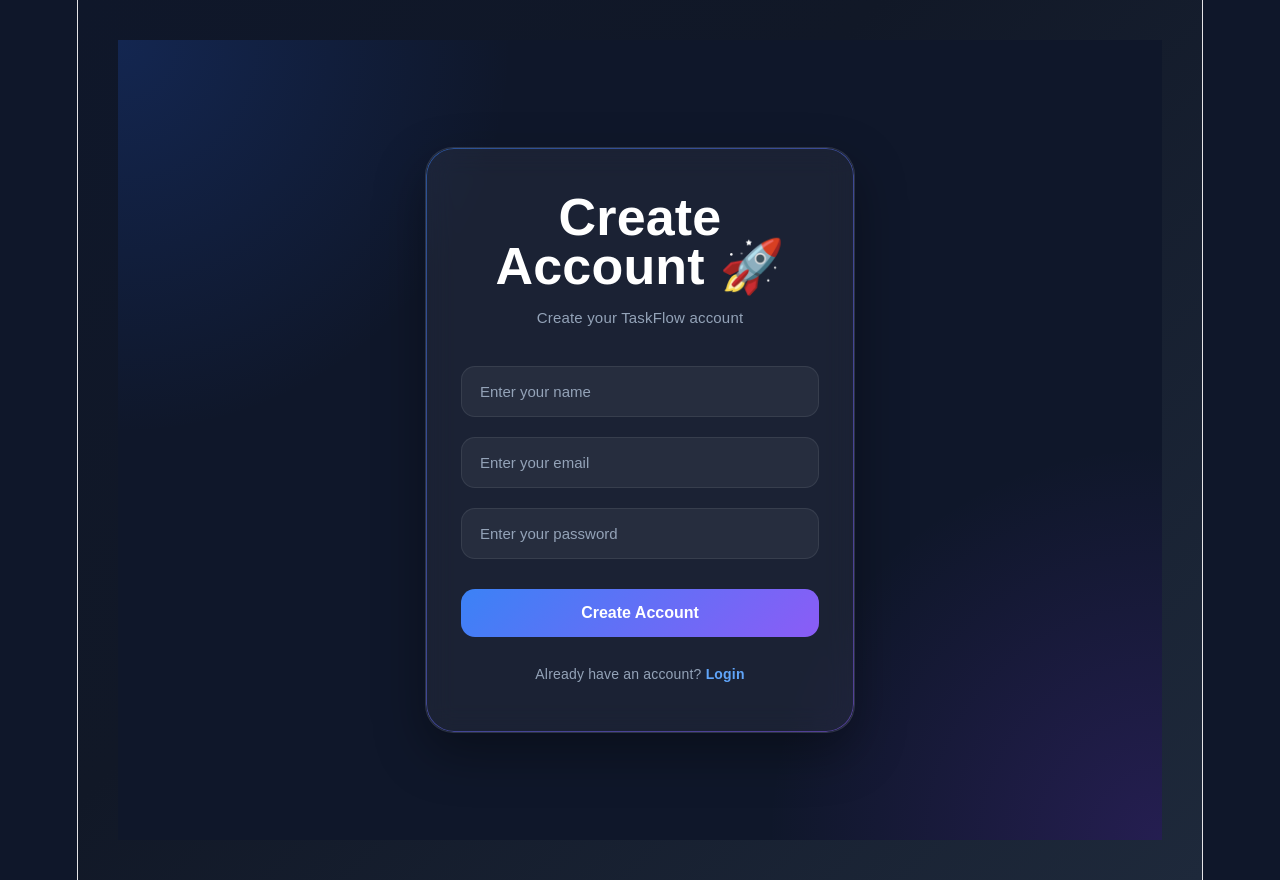
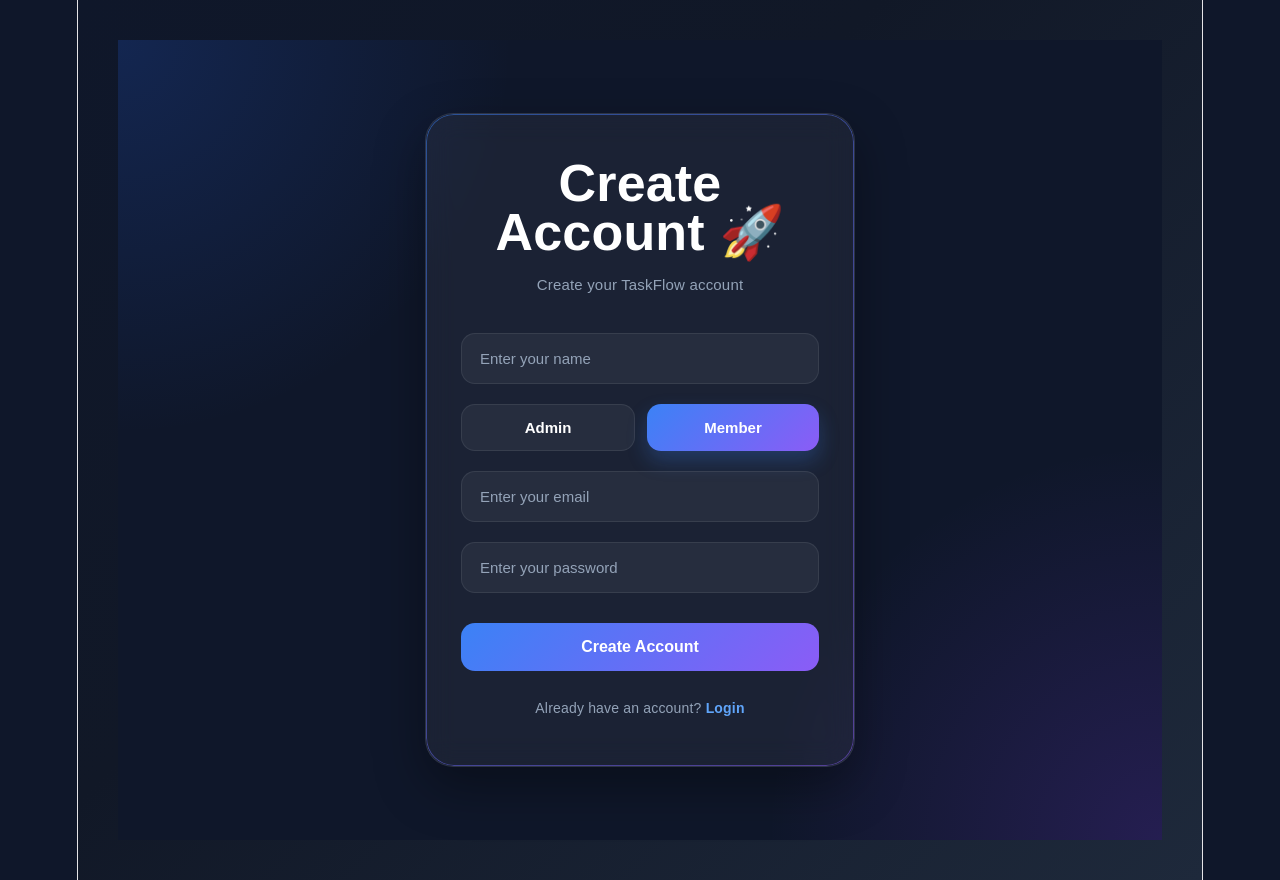
Before and after one commit to vivekky007/EtharaAi, a React (Vite) app in the folder frontend/Etharaai/: page / in a window 1280 px wide. Both pictures are taken after a click on the element "Register". Built offline with nearby package versions, Linux system fonts and the light colour scheme.

Commit message:
Implement role selection in Login component
Added role state management and role selection buttons for user registration.

```diff
--- a/frontend/Etharaai/src/pages/Login.jsx
+++ b/frontend/Etharaai/src/pages/Login.jsx
@@ -4,15 +4,20 @@
 const BASE_URL = "https://etharaai-production-a3f3.up.railway.app";
 
 export default function Login() {
+
   const [isLogin, setIsLogin] = useState(true);
 
   const [name, setName] = useState("");
   const [email, setEmail] = useState("");
   const [password, setPassword] = useState("");
 
+  // ✅ ROLE STATE
+  const [role, setRole] = useState("MEMBER");
+
   // ✅ LOGIN
   const login = async () => {
     try {
+
       const res = await axios.post(
         `${BASE_URL}/api/auth/login`,
         {
@@ -24,7 +29,9 @@
       localStorage.setItem("token", res.data.token);
 
       window.location.href = "/dashboard";
+
     } catch (err) {
+
       console.log(err.response?.data || err.message);
 
       alert(
@@ -37,12 +44,14 @@
   // ✅ REGISTER
   const register = async () => {
     try {
+
       const res = await axios.post(
         `${BASE_URL}/api/auth/signup`,
         {
           name,
           email,
           password,
+          role,
         }
       );
 
@@ -57,8 +66,10 @@
       setName("");
       setEmail("");
       setPassword("");
+      setRole("MEMBER");
 
     } catch (err) {
+
       console.log(err.response?.data || err.message);
 
       alert(
@@ -201,6 +212,54 @@
             0 0 0 4px rgba(59,130,246,0.18);
         }
 
+        /* ✅ ROLE BUTTONS */
+
+        .role-selector {
+          display: flex;
+
+          gap: 12px;
+
+          margin-bottom: 20px;
+        }
+
+        .role-btn {
+          flex: 1;
+
+          padding: 14px;
+
+          border-radius: 14px;
+
+          border: 1px solid rgba(255,255,255,0.08);
+
+          background: rgba(255,255,255,0.05);
+
+          color: white;
+
+          font-size: 15px;
+          font-weight: bold;
+
+          cursor: pointer;
+
+          transition: all 0.3s ease;
+        }
+
+        .role-btn:hover {
+          transform: translateY(-2px);
+        }
+
+        .role-btn.active {
+          background: linear-gradient(
+            135deg,
+            #3b82f6,
+            #8b5cf6
+          );
+
+          border: none;
+
+          box-shadow:
+            0 10px 20px rgba(59,130,246,0.25);
+        }
+
         .auth-btn {
           width: 100%;
 
@@ -254,6 +313,7 @@
         }
 
         @media (max-width: 500px) {
+
           .auth-card {
             padding: 35px 25px;
           }
@@ -287,8 +347,9 @@
               : "Create your TaskFlow account"}
           </div>
 
-          {/* ✅ Name Field For Register */}
+          {/* ✅ NAME FIELD */}
           {!isLogin && (
+            <>
               <div className="input-group">
                 <input
                   type="text"
@@ -297,9 +358,35 @@
                   onChange={(e) => setName(e.target.value)}
                 />
               </div>
+
+              {/* ✅ ROLE SELECTOR */}
+              <div className="role-selector">
+
+                <button
+                  type="button"
+                  className={`role-btn ${
+                    role === "ADMIN" ? "active" : ""
+                  }`}
+                  onClick={() => setRole("ADMIN")}
+                >
+                  Admin
+                </button>
+
+                <button
+                  type="button"
+                  className={`role-btn ${
+                    role === "MEMBER" ? "active" : ""
+                  }`}
+                  onClick={() => setRole("MEMBER")}
+                >
+                  Member
+                </button>
+
+              </div>
+            </>
           )}
 
-          {/* ✅ Email */}
+          {/* ✅ EMAIL */}
           <div className="input-group">
             <input
               type="email"
@@ -309,7 +396,7 @@
             />
           </div>
 
-          {/* ✅ Password */}
+          {/* ✅ PASSWORD */}
           <div className="input-group">
             <input
               type="password"
@@ -319,7 +406,7 @@
             />
           </div>
 
-          {/* ✅ Button */}
+          {/* ✅ MAIN BUTTON */}
           <button
             className="auth-btn"
             onClick={isLogin ? login : register}
@@ -327,8 +414,9 @@
             {isLogin ? "Login" : "Create Account"}
           </button>
 
-          {/* ✅ Toggle */}
+          {/* ✅ TOGGLE */}
           <div className="bottom-text">
+
             {isLogin
               ? "Don't have an account?"
               : "Already have an account?"}{" "}
@@ -339,6 +427,7 @@
             >
               {isLogin ? "Register" : "Login"}
             </span>
+
           </div>
 
         </div>
```
Lines whose indentation alone changed are shown as unchanged.
